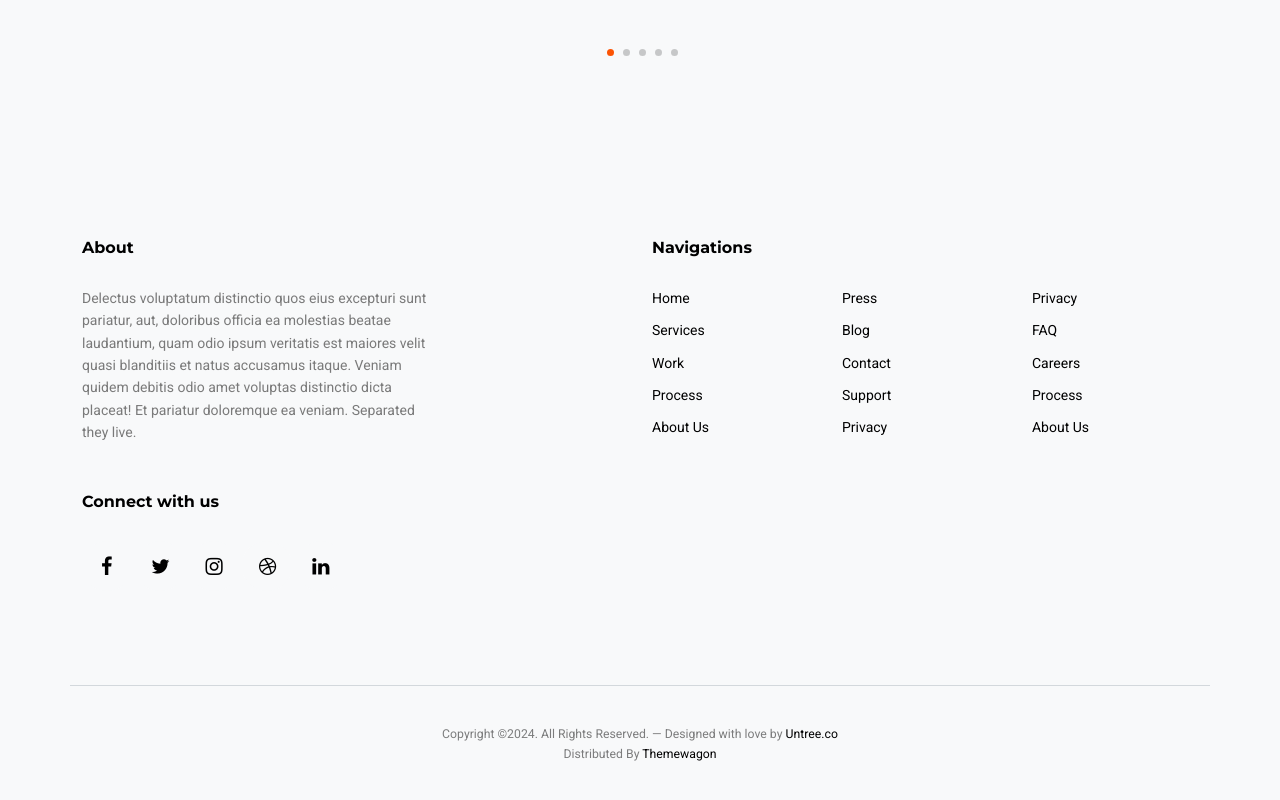
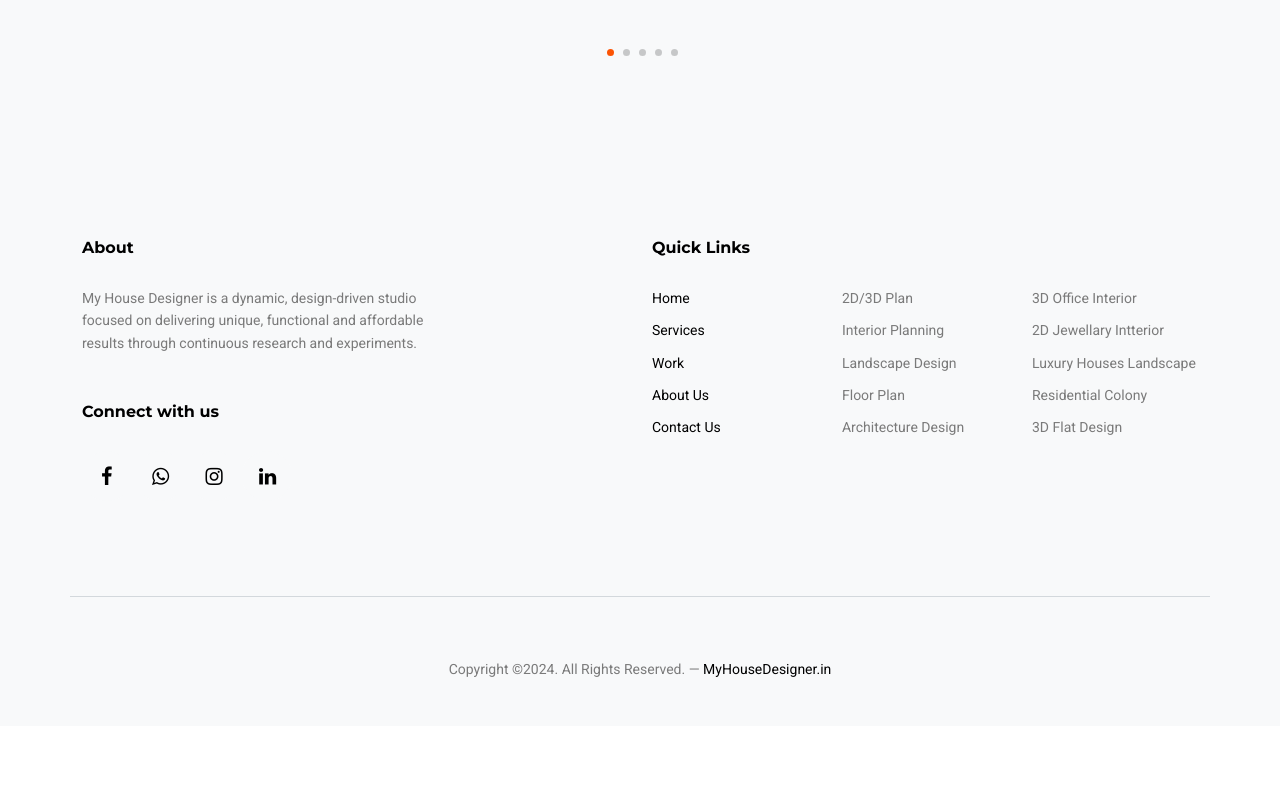
Before and after one commit to myhousedesigner/mhd, a plain HTML site: page project-one.html in a window 1280 px wide. Shown: the part 3447-4247 px from the top of the page. After the commit the page ends 4173 px from the top, so only its background shows below. Drawn offline with Linux system fonts and the light colour scheme; files whose address does not match are found by name.

Commit message:
Updated Footer

```diff
--- a/project-one.html
+++ b/project-one.html
@@ -366,17 +366,17 @@
 				<div class="col-lg-4">
 					<div class="widget">
 						<h3 class="line-top">About</h3>
-						<p class="mb-5">Delectus voluptatum distinctio quos eius excepturi sunt pariatur, aut, doloribus officia ea molestias beatae laudantium, quam odio ipsum veritatis est maiores velit quasi blanditiis et natus accusamus itaque. Veniam quidem debitis odio amet voluptas distinctio dicta placeat! Et pariatur doloremque ea veniam. Separated they live.</p>
+						<p class="mb-5">My House Designer is a dynamic, design-driven studio focused on delivering unique, functional and affordable results through continuous research and experiments.</p>
 
 					</div>
 					<div class="widget">
 						<h3 class="line-top">Connect with us</h3>
 						<ul class="social list-unstyled mb-5">
-							<li><a href="#"><span class="icon-facebook"></span></a></li>
-							<li><a href="#"><span class="icon-twitter"></span></a></li>
-							<li><a href="#"><span class="icon-instagram"></span></a></li>
-							<li><a href="#"><span class="icon-dribbble"></span></a></li>
-							<li><a href="#"><span class="icon-linkedin"></span></a></li>
+							<li><a href="https://www.facebook.com/profile.php?id=61566857397109"><span class="icon-facebook"></span></a></li>
+							<li><a href="https://api.whatsapp.com/send?phone=8780502766"><span class="icon-whatsapp"></span></a></li>
+							<li><a href="https://www.instagram.com/myhousedesigner.in"><span class="icon-instagram"></span></a></li>
+							<!--<li><a href="#"><span class="icon-dribbble"></span></a></li>-->
+							<li><a href="https://www.linkedin.com/company/myhousedesigner"><span class="icon-linkedin"></span></a></li>
 						</ul>
 					</div>
 				</div>
@@ -384,49 +384,51 @@
 					<div class="row">
 						<div class="col-12">
 							<div class="widget">
-								<h3 class="line-top">Navigations</h3>
+								<h3 class="line-top">Quick Links</h3>
 							</div>
 						</div>
 						<div class="col-6 col-sm-6 col-md-4">
 							<div class="widget">
 								<ul class="links list-unstyled">
 									<li><a href="#">Home</a></li>
-									<li><a href="#">Services</a></li>
-									<li><a href="#">Work</a></li>
-									<li><a href="#">Process</a></li>
-									<li><a href="#">About Us</a></li>
+									<li><a href="./services.html">Services</a></li>
+									<li><a href="./projects.html">Work</a></li>
+									<li><a href="./about.html">About Us</a></li>
+									<li><a href="./contact.html">Contact Us</a></li>
 								</ul>
 							</div>
 						</div>
 						<div class="col-6 col-sm-6 col-md-4">
 							<div class="widget">
 								<ul class="links list-unstyled">
-									<li><a href="#">Press</a></li>
-									<li><a href="#">Blog</a></li>
-									<li><a href="#">Contact</a></li>
-									<li><a href="#">Support</a></li>
-									<li><a href="#">Privacy</a></li>
+									<li>2D/3D Plan</li>
+									<li>Interior Planning</li>
+									<li>Landscape Design</li>
+									<li>Floor Plan</li>
+									<li>Architecture Design</li>
 								</ul>
 							</div>
 						</div>
+
 						<div class="col-6 col-sm-6 col-md-4">
 							<div class="widget">
 								<ul class="links list-unstyled">
-									<li><a href="#">Privacy</a></li>
-									<li><a href="#">FAQ</a></li>
-									<li><a href="#">Careers</a></li>
-									<li><a href="#">Process</a></li>
-									<li><a href="#">About Us</a></li>
+									<li>3D Office Interior</li>
+									<li>2D Jewellary Intterior</li>
+									<li>Luxury Houses Landscape</li>
+									<li>Residential Colony</li>
+									<li>3D Flat Design</li>
 								</ul>
 							</div>
 						</div>
+
 					</div>
 				</div>
 			</div>
 
 			<div class="row justify-content-center text-center copyright">
 				<div class="col-md-8">
-					<p class="small text-black-50">Copyright &copy;<script>document.write(new Date().getFullYear());</script>. All Rights Reserved. &mdash; Designed with love by <a href="https://untree.co">Untree.co</a> </br>Distributed By <a href="https://themewagon.com/">Themewagon</a><!-- License information: https://untree.co/license/ -->
+					<br class="small text-black-50">Copyright &copy;<script>document.write(new Date().getFullYear());</script>. All Rights Reserved. &mdash; <a href="https://myhousedesigner.in">MyHouseDesigner.in</a>
 					</p>
 				</div>
 			</div>
```
Also changed, not shown: about.html (+15 -15 lines), contact.html (+16 -16 lines), index.html (+14 -14 lines), projects.html (+16 -16 lines), services.html (+16 -16 lines), single.html (+16 -16 lines).
